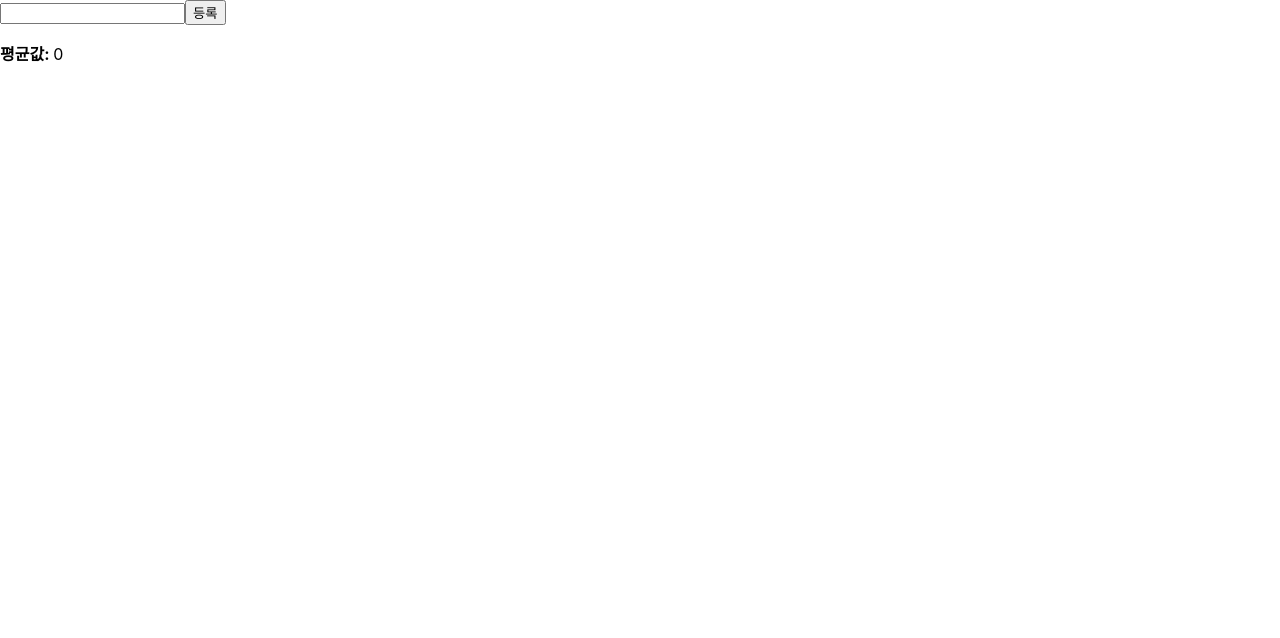
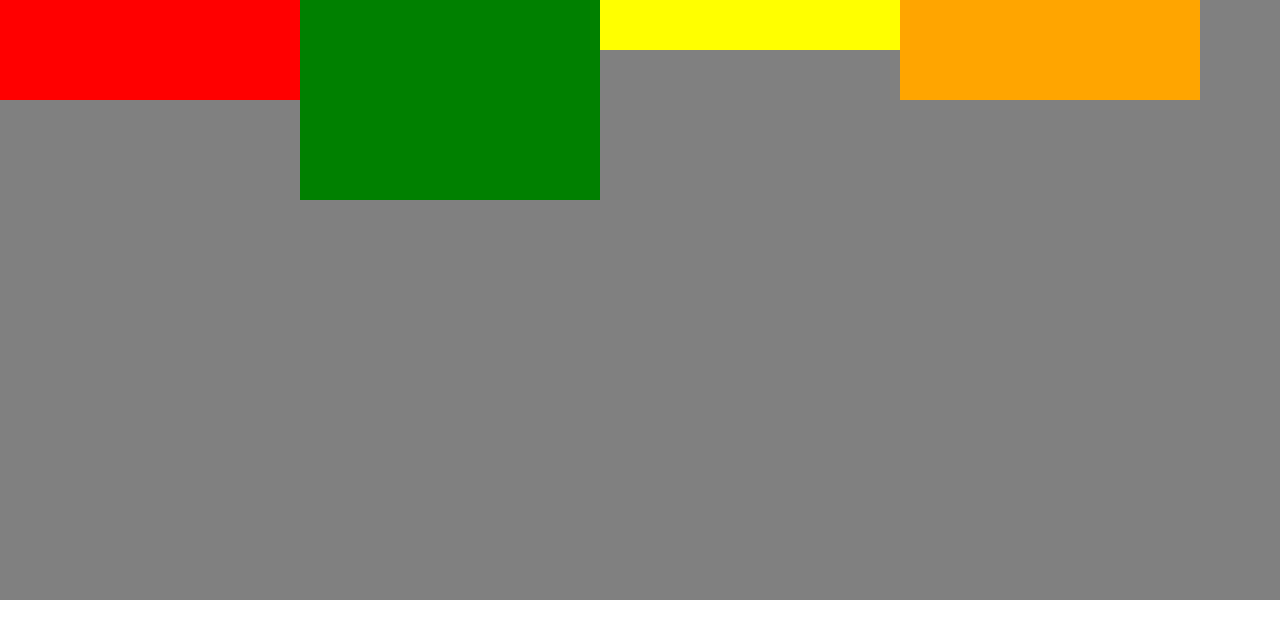
Before and after one commit to jackiehoon/nepp-react-6, a React (Create React App) app in the folder react-app/: page / in a window 1280 px wide. Shown: the top 638 px of the page. Built offline with nearby package versions, Linux system fonts and the light colour scheme.

Commit message:
day:06 useRef, style-component

```diff
--- a/react-app/package.json
+++ b/react-app/package.json
@@ -9,6 +9,7 @@
     "react": "^18.2.0",
     "react-dom": "^18.2.0",
     "react-scripts": "5.0.1",
+    "styled-components": "^5.3.5",
     "web-vitals": "^2.1.4"
   },
   "scripts": {
--- a/react-app/src/App.js
+++ b/react-app/src/App.js
@@ -1,4 +1,4 @@
-import IterationSample from "./components/Average";
+import IterationSample from "./components/Flex";
 
 function App() {
   const name1 = "리액트";
--- a/react-app/src/components/Average.jsx
+++ b/react-app/src/components/Average.jsx
@@ -1,6 +1,4 @@
-import { useCallback } from "react";
-import { useMemo } from "react";
-import { useState } from "react";
+import { useState, useMemo, useCallback, useRef } from "react";
 
 const getAverage = (numbers) => {
   console.log("평균값 계산 중...");
@@ -10,6 +8,7 @@
 };
 
 const Average = () => {
+  const inputEl = useRef(null);
   const [list, setList] = useState([]);
   const [number, setNumber] = useState("");
 
@@ -22,6 +21,7 @@
       const nextList = list.concat(parseInt(number));
       setList(nextList);
       setNumber("");
+      inputEl.current.focus();
     },
     [list, number]
   );
@@ -30,7 +30,7 @@
 
   return (
     <div>
-      <input value={number} onChange={onChange} />
+      <input value={number} onChange={onChange} ref={inputEl} />
       <button onClick={onInsert}>등록</button>
       <ul>
         {list.map((value, index) => (
--- /dev/null
+++ b/react-app/src/components/Flex.jsx
@@ -0,0 +1,41 @@
+import styled from "styled-components";
+
+const Flex = () => {
+  return (
+    <Parent>
+      <Box1 />
+      <Box2 />
+      <Box3 />
+      <Box4 />
+    </Parent>
+  );
+};
+
+const Parent = styled.div`
+  background: gray;
+  height: 600px;
+  display: flex;
+  flex-wrap: wrap;
+`;
+
+const Box = styled.div`
+  width: 300px;
+  height: 100px;
+  flex-shrink: 0;
+`;
+const Box1 = styled(Box)`
+  background: red;
+`;
+const Box2 = styled(Box)`
+  background: green;
+  height: 200px;
+`;
+const Box3 = styled(Box)`
+  background: yellow;
+  height: 50px;
+`;
+const Box4 = styled(Box)`
+  background: orange;
+`;
+
+export default Flex;
--- a/react-app/src/index.css
+++ b/react-app/src/index.css
@@ -1,13 +1,16 @@
 body {
   margin: 0;
-  font-family: -apple-system, BlinkMacSystemFont, 'Segoe UI', 'Roboto', 'Oxygen',
-    'Ubuntu', 'Cantarell', 'Fira Sans', 'Droid Sans', 'Helvetica Neue',
+  font-family: -apple-system, BlinkMacSystemFont, "Segoe UI", "Roboto", "Oxygen",
+    "Ubuntu", "Cantarell", "Fira Sans", "Droid Sans", "Helvetica Neue",
     sans-serif;
   -webkit-font-smoothing: antialiased;
   -moz-osx-font-smoothing: grayscale;
 }
 
 code {
-  font-family: source-code-pro, Menlo, Monaco, Consolas, 'Courier New',
+  font-family: source-code-pro, Menlo, Monaco, Consolas, "Courier New",
     monospace;
 }
+* {
+  box-sizing: border-box;
+}
```
Also changed, not shown: react-app/src/components/Info2.jsx (+2 -11 lines), react-app/src/components/InputFile.jsx (added, +17 -0 lines), react-app/src/components/IterationSample.jsx (+7 -4 lines), react-app/src/components/StyledComponent.jsx (added, +59 -0 lines), react-app/src/hooks/useInputs.js (added, +19 -0 lines), 1 other file (tests, documents, lock files or other folders).
